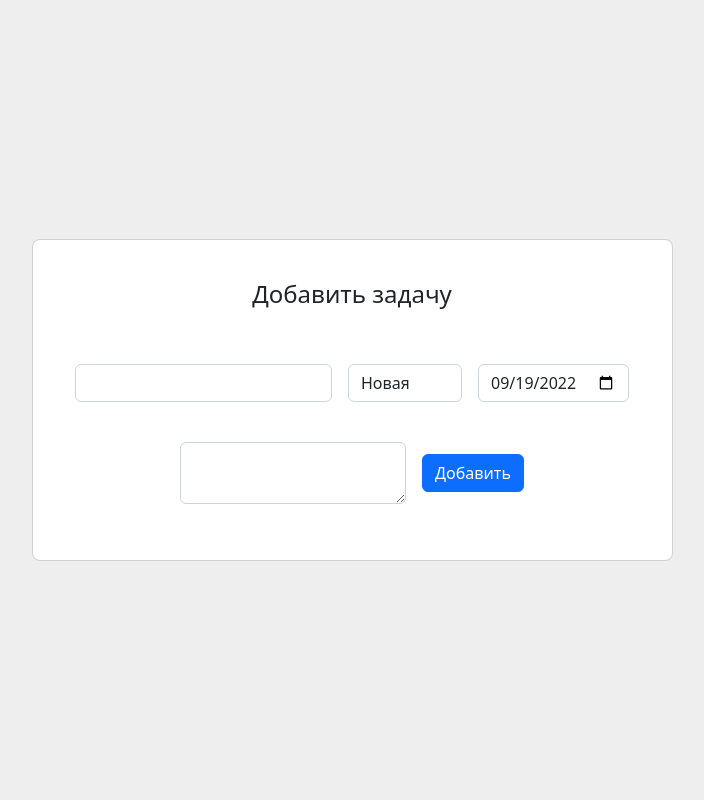
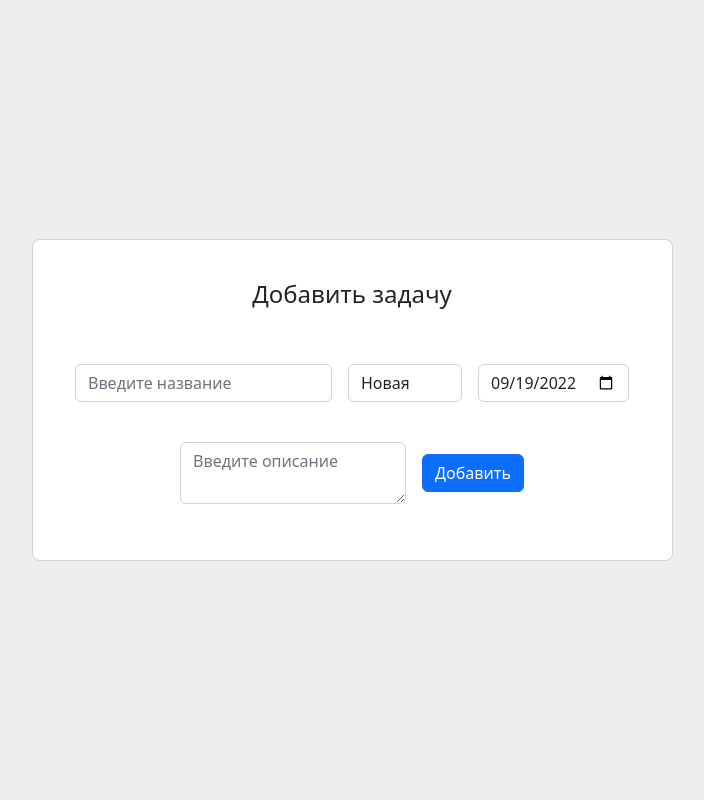
Before and after one commit to Chingiz-Almukhan/homework_55_Almukhan_Chingiz, a Django app: page /add/ in a window 1280 px wide. Shown: the whole page, without its empty margins (288-992 px from the left). Run offline with Django 3.2, Linux system fonts and the light colour scheme.

Commit message:
Отредактировал работы согласно рецензии Добавил 'статус' на русском языке. Во вьюхи передал статусы

```diff
--- a/templates/add_task.html
+++ b/templates/add_task.html
@@ -2,11 +2,13 @@
 {% block title %} Add {% endblock %}
 {% block content %}
     <h4 class="text-center my-3 pb-3">Добавить задачу</h4>
-            <form class="row row-cols-lg-auto g-3 justify-content-center align-items-center mb-4 pb-2" action="{% url 'confirm_add' %}" method="POST">
+    <form class="row row-cols-lg-auto g-3 justify-content-center align-items-center mb-4 pb-2"
+          action="{% url 'confirm_add' %}" method="POST">
         {% csrf_token %}
         <div class="col-12">
             <div class="form-outline">
-                  <label for="description"></label><input required name="description" type="text" id="description" class="form-control" />
+                <label for="description"></label><input required name="description" placeholder="Введите название"
+                                                        type="text" id="description" class="form-control"/>
             </div>
         </div>
         <div class="col-12">
@@ -22,12 +24,14 @@
         </div>
         <div class="col-12">
             <div class="form-outline">
-                  <label for="deadline"></label><input type="date" name="deadline" id="deadline" class="form-control" value="2022-09-19" min="2018-01-01" max="2090-12-31" />
+                <label for="deadline"></label><input type="date" name="deadline" id="deadline" class="form-control"
+                                                     value="2022-09-19" min="2018-01-01" max="2090-12-31"/>
             </div>
         </div>
         <div class="col-12">
             <div class="form-outline">
-                  <label for="more_info"></label><textarea name="more_info" required id="more_info" class="form-control"></textarea>
+                <label for="more_info"></label><textarea name="more_info" placeholder="Введите описание" required
+                                                         id="more_info" class="form-control"></textarea>
             </div>
         </div>
         <div class="col-12">
--- a/templates/base.html
+++ b/templates/base.html
@@ -3,7 +3,8 @@
 <head>
     <meta charset="UTF-8">
     <title>{% block title %}base{% endblock %}</title>
-    <link href="https://cdn.jsdelivr.net/npm/bootstrap@5.2.0/dist/css/bootstrap.min.css" rel="stylesheet" integrity="sha384-gH2yIJqKdNHPEq0n4Mqa/HGKIhSkIHeL5AyhkYV8i59U5AR6csBvApHHNl/vI1Bx" crossorigin="anonymous">
+    <link href="https://cdn.jsdelivr.net/npm/bootstrap@5.2.0/dist/css/bootstrap.min.css" rel="stylesheet"
+          integrity="sha384-gH2yIJqKdNHPEq0n4Mqa/HGKIhSkIHeL5AyhkYV8i59U5AR6csBvApHHNl/vI1Bx" crossorigin="anonymous">
 </head>
 <body>
 <section class="vh-100" style="background-color: #eee;">
--- a/templates/task_view.html
+++ b/templates/task_view.html
@@ -25,7 +25,11 @@
         <tbody>
         <tr>
             <td>{{ task.description }}</td>
-                  <td>{{ task.status }}</td>
+            {% for status in statuses %}
+               {% if task.status == status.0 %}
+                   <td>{{ status.1 }}</td>
+               {% endif %}
+            {% endfor %}
             <td>{{ task.deadline|date:'Y-m-d' }}</td>
             <td class="text-break">{{ task.more_info|linebreaks }}</td>
         </tr>
--- a/todoapp/views/base.py
+++ b/todoapp/views/base.py
@@ -6,6 +6,8 @@ from todoapp.models import Todo
 def index_view(request):
     articles = Todo.objects.all()
     context = {
-        'articles': articles
+        'articles': articles,
+        'statuses': [('new', 'Новая'), ('in process', 'В процессе'),
+                     ('ready', 'Сделано')],
     }
     return render(request, 'main_page.html', context)
--- a/todoapp/views/task_view.py
+++ b/todoapp/views/task_view.py
@@ -6,5 +6,7 @@ from todoapp.models import Todo
 def task_view(request, pk):
     task = Todo.objects.get(pk=pk)
     return render(request, 'task_view.html', context={
-        'task': task
+        'task': task,
+        'statuses': [('new', 'Новая'), ('in process', 'В процессе'),
+                     ('ready', 'Сделано')],
     })
```
Also changed, not shown: templates/edit_task.html (+12 -6 lines), templates/main_page.html (+6 -2 lines). Lines whose indentation alone changed are shown as unchanged.
